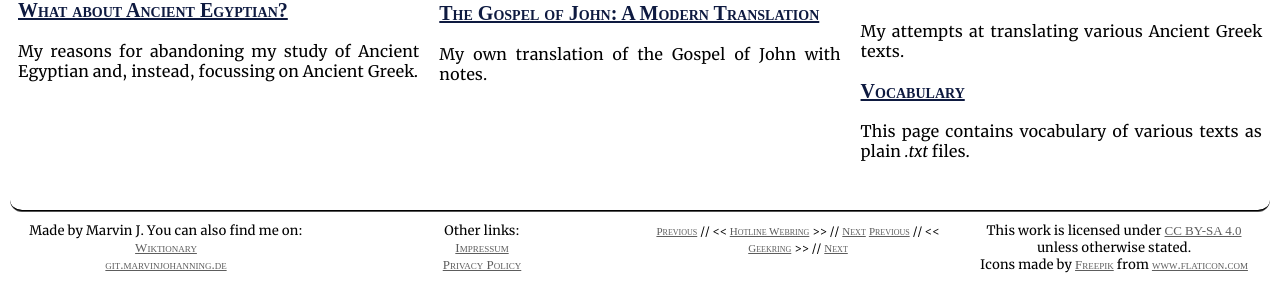
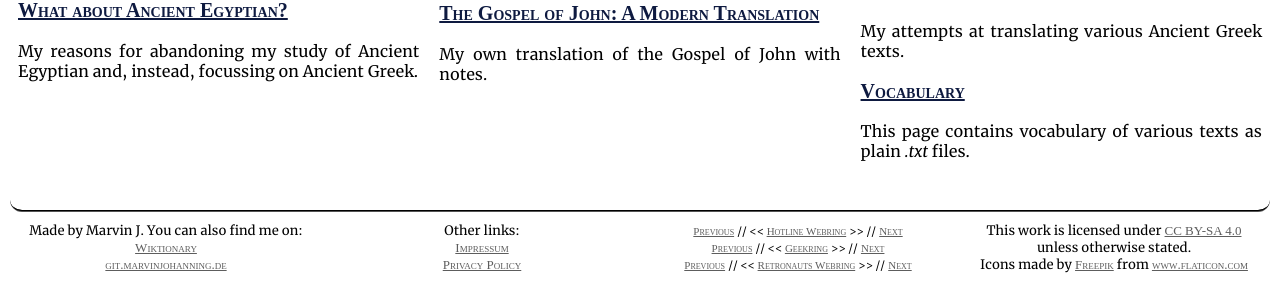
Before and after one commit to mjohanning99/ancient-greek.net, a PHP site: page / in a window 1280 px wide. Shown: the part 1510-1804 px from the top of the page. Before the commit the page ends 1783 px from the top, so only its background shows below. Run offline with PHP 8.4, Linux system fonts and the light colour scheme; some libraries are stand-ins or nearby versions.

Commit message:
New webring, change yesterweb

```diff
--- /dev/null
+++ b/CSS/yesterweb.css
@@ -0,0 +1,78 @@
+:root {
+  --mybg:url('https://sadgrl.online/images/bgs/tile/gridnew.gif');
+  --myborder:3px double limegreen;
+  --mycolor:#fff;
+  --mylinkcolor:limegreen;
+  --mytitle:#fff;
+  --fontfamily:'Monster';
+  --bgcolor:#000;
+  --mywidth:150px;
+  --borderradius:0px;
+  --titlesize:15px;
+  --textsize:12px;
+  --textfamily:'Arial';
+  --padding:1rem;
+  --h1margin:5px;
+  --textmargin:10px;
+  --lineheight:1em;
+  --link-weight:bold;
+  --linksize:11px;
+  --link-decoration:none;
+  --link-family:sans-serif;
+}
+
+@font-face {
+  font-family: Monster;
+  src: url(https://yesterwebring.neocities.org/fonts/MonsterFriendFore.woff);
+}
+@font-face {
+  font-family: Minecraftia;
+  src: url(https://yesterwebring.neocities.org/fonts/Minecraftia-Regular.woff);
+}
+@font-face {
+  font-family: Bitmap;
+  src: url(https://sadgrl.online/fonts/ADD.TTF);
+}
+@font-face {
+  font-family: fivepx;
+  src: url(https://sadgrl.online/fonts/5x5.ttf);
+}
+.test {
+  font-family:'Monster' !important;
+  color:blue !important;
+}
+.webring {
+  background-image:var(--mybg);
+  background-color:var(--bgcolor);
+  border:var(--myborder);
+  padding:var(--padding);
+  color:var(--mycolor);
+  text-align: center;
+  width:var(--mywidth);
+  height:var(--myheight);
+  border-radius:var(--borderradius);
+  line-height:var(--lineheight);
+}
+#copy h1 {
+  font-family:var(--fontfamily);
+  font-size:var(--titlesize);
+  line-height:20px;
+  letter-spacing:2px;
+  color:var(--mytitle);
+  margin:var(--h1margin);
+}
+#copy {
+font-family:var(--textfamily);
+font-size:var(--textsize);
+line-height:1em;
+}
+#copy a {
+color:var(--mylinkcolor);
+text-decoration:none;
+}
+#copy p {
+margin:var(--textmargin);
+}
+.icon {
+  font-size: 100px;
+}
--- a/footer.php
+++ b/footer.php
@@ -17,8 +17,11 @@
 
     <div class="column-4">
       <?php include('webrings/hotline.php'); ?>
+      <br>
+      <?php include('webrings/geekring.php'); ?>
+      <br>
+      <?php include('webrings/retronauts.php'); ?>
       <?php include('webrings/yesterweb.php'); ?>
-      <?php include('webrings/geekring.php'); ?>
     </div>
 
     <div class="column-4">
--- /dev/null
+++ b/webrings/retronauts.php
@@ -0,0 +1,5 @@
+<a href="https://webring.dinhe.net/prev/https://ancient-greek.net" style="font-size: 11px;">Previous</a>
+<span style="font-size: 11px;"> // << </span>
+<a href="https://webring.dinhe.net" style="font-size: 11px;">Retronauts Webring</a>
+<span style="font-size: 11px;"> >> //</span>
+<a href="https://webring.dinhe.net/next/https://ancient-greek.net" style="font-size: 11px;">Next</a>
--- /dev/null
+++ b/webrings/yesterweb.js
@@ -0,0 +1,102 @@
+const DATA_FOR_WEBRING = `https://miau.sadgrl.online/yesterweb-ring/webring.json`;
+
+const yesterwebTemplate = document.createElement("template");
+yesterwebTemplate.innerHTML = `
+<style>
+.webring {
+  font-weight:var(--link-weight);
+  color:var(--mylinkcolor);
+  font-size:var(--linksize);
+  text-decoration:(--link-decoration);
+  font-family:var(--link-family);
+  color:var(--text-color);
+  padding-top: 0.3em;
+}
+#copy a {
+font-weight:var(--link-weight);
+color:var(--mylinkcolor);
+font-size:var(--linksize);
+text-decoration:var(--link-decoration);
+font-family:var(--link-family);
+}
+#copy {
+color:var(--text-color);
+}
+</style>
+<div class="webring">
+  <div class="icon"></div>
+  <div id="copy">
+
+  </div>
+  <div class="icon"></div>
+</div>`;
+
+class WebRing extends HTMLElement {
+  connectedCallback() {
+    this.attachShadow({ mode: "open" });
+    this.shadowRoot.appendChild(yesterwebTemplate.content.cloneNode(true));
+
+    // e.g. https://css-tricks.com
+    const thisSite = this.getAttribute("site");
+
+    fetch(DATA_FOR_WEBRING)
+      .then((response) => response.json())
+      .then((sites) => {
+        // Find the current site in the data
+        const matchedSiteIndex = sites.findIndex(
+          (site) => site.url === thisSite
+        );
+
+        const matchedSite = sites[matchedSiteIndex];
+
+        let prevSiteIndex = matchedSiteIndex - 1;
+        if (prevSiteIndex === -1) prevSiteIndex = sites.length - 1;
+
+        let nextSiteIndex = matchedSiteIndex + 1;
+        if (nextSiteIndex > sites.length - 1) nextSiteIndex = 0;
+
+        //console.log("sites[0].url is " + sites[0].url);
+        //console.log("matchedSite.url is " + matchedSite.url);
+        //console.log("matchedSite.name is " + matchedSite.name);
+        //console.log(sites[0].url);
+
+        const randomSiteIndex = this.getRandomInt(0, sites.length - 1);
+
+        const cp = `
+            <a href="${sites[randomSiteIndex].url}">???</a> //
+            <a href="${sites[prevSiteIndex].url}">&lt;&lt;</a>
+            <a href="https://yesterweb.neocities.org/webring/">Yesterweb</a>
+            <a href="${sites[nextSiteIndex].url}">&gt;&gt;</a> //
+            <a href="https://yesterwebring.neocities.org/members.html">...</a>
+        `;
+
+        this.shadowRoot
+          .querySelector("#copy")
+          .insertAdjacentHTML("afterbegin", cp);
+      });
+  }
+
+  getRandomInt(min, max) {
+    min = Math.ceil(min);
+    max = Math.floor(max);
+    return Math.floor(Math.random() * (max - min + 1)) + min;
+  }
+}
+
+window.customElements.define("webring-css", WebRing);
+
+        // Get HTML head element
+        var head = document.getElementsByTagName('HEAD')[0];
+
+        // Create new link Element
+        var link = document.createElement('link');
+
+        // set the attributes for link element
+        link.rel = 'stylesheet';
+
+        link.type = 'text/css';
+
+        link.href = '/CSS/yesterweb.css';
+
+        // Append link element to HTML head
+        head.appendChild(link);
--- a/webrings/yesterweb.php
+++ b/webrings/yesterweb.php
@@ -1,4 +1,4 @@
-<script src="https://yesterwebring.neocities.org/script-text.js"></script>
+<script src="/webrings/yesterweb.js"></script>
 <webring-css site="https://ancient-greek.net/"></webring-css>
 <style>:root {
   --link-weight:strong;
```
